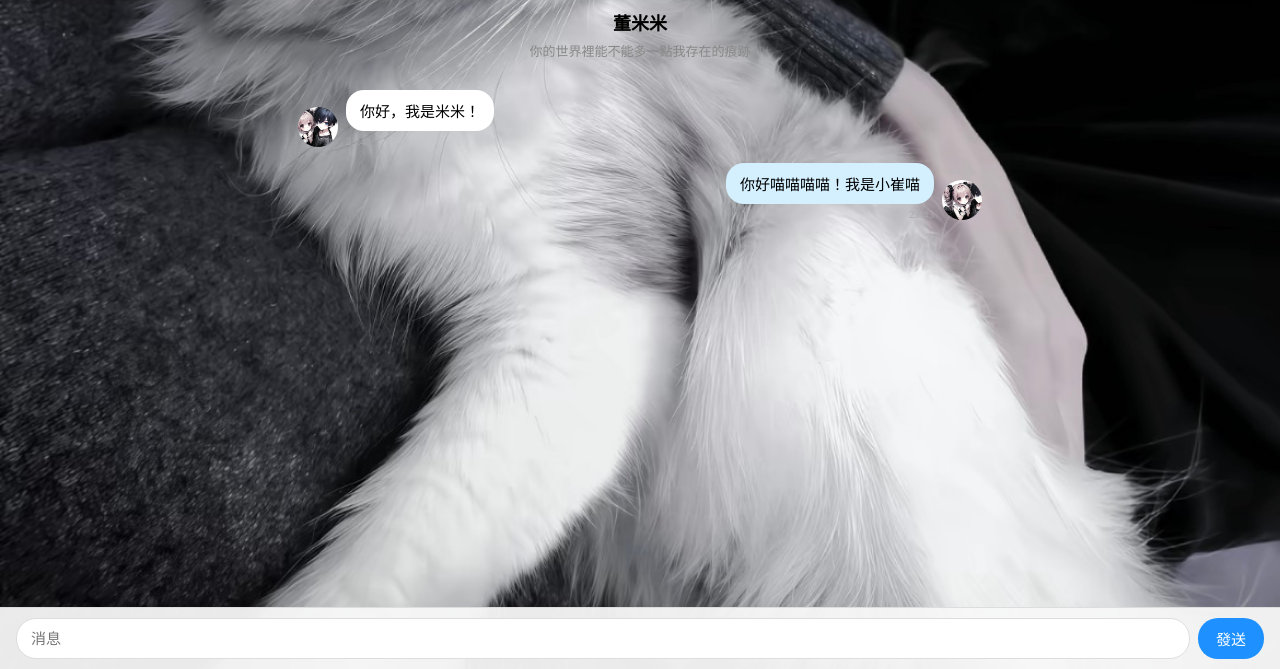
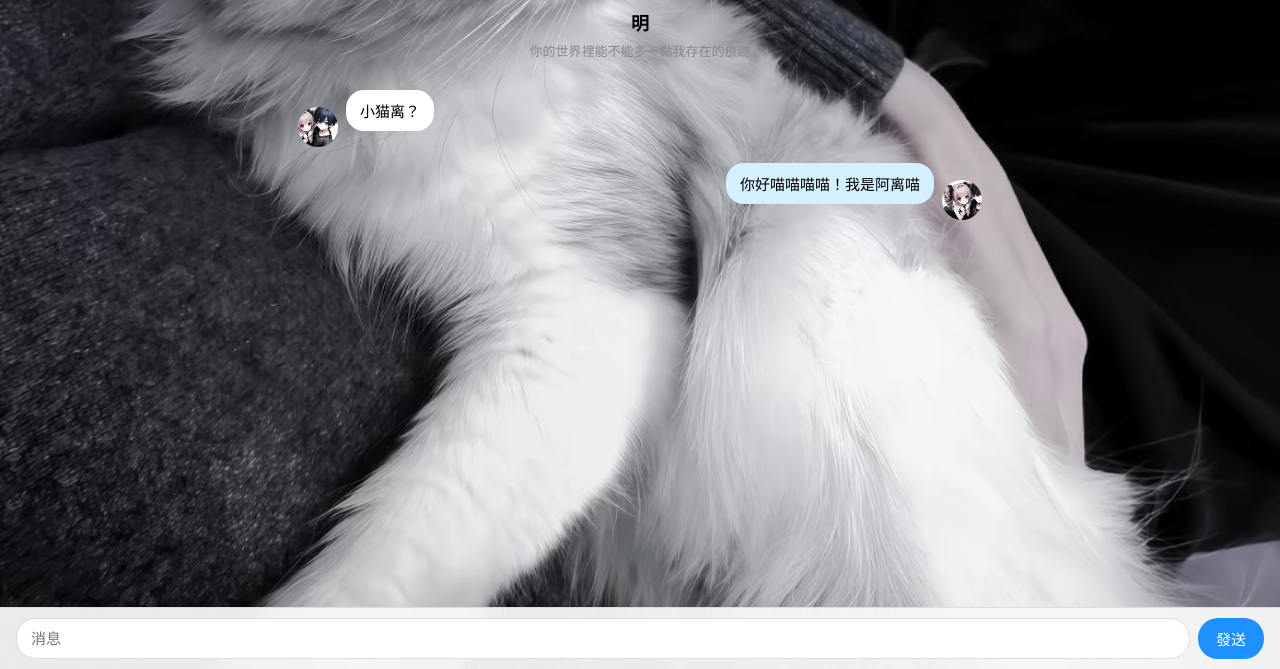
Before and after one commit to syysyyf-boop/my-first-page, a plain HTML site: page index.html in a window 1280 px wide. Shown: the part 131-800 px from the top of the page. Drawn offline with Linux system fonts and the light colour scheme.

Commit message:
Update index.html

```diff
--- a/index.html
+++ b/index.html
@@ -131,14 +131,14 @@
   <div class="chat">
     <div class="header">
       <img class="header-avatar" src="avatar-left.PNG">
-      <div class="header-name">董米米</div>
+      <div class="header-name">明</div>
       <div class="header-sub">你的世界裡能不能多一點我存在的痕跡</div>
     </div>
 
     <div class="message left">
       <img class="avatar" src="avatar-left.PNG">
       <div class="msg-content">
-        <div class="bubble">你好，我是米米！</div>
+        <div class="bubble">小猫离？</div>
         <div class="time">23:43</div>
       </div>
     </div>
@@ -146,7 +146,7 @@
     <div class="message right">
       <img class="avatar" src="avatar-right.PNG">
       <div class="msg-content">
-        <div class="bubble">你好喵喵喵喵！我是小崔喵</div>
+        <div class="bubble">你好喵喵喵喵！我是阿离喵</div>
         <div class="time">23:43</div>
       </div>
     </div>
```
